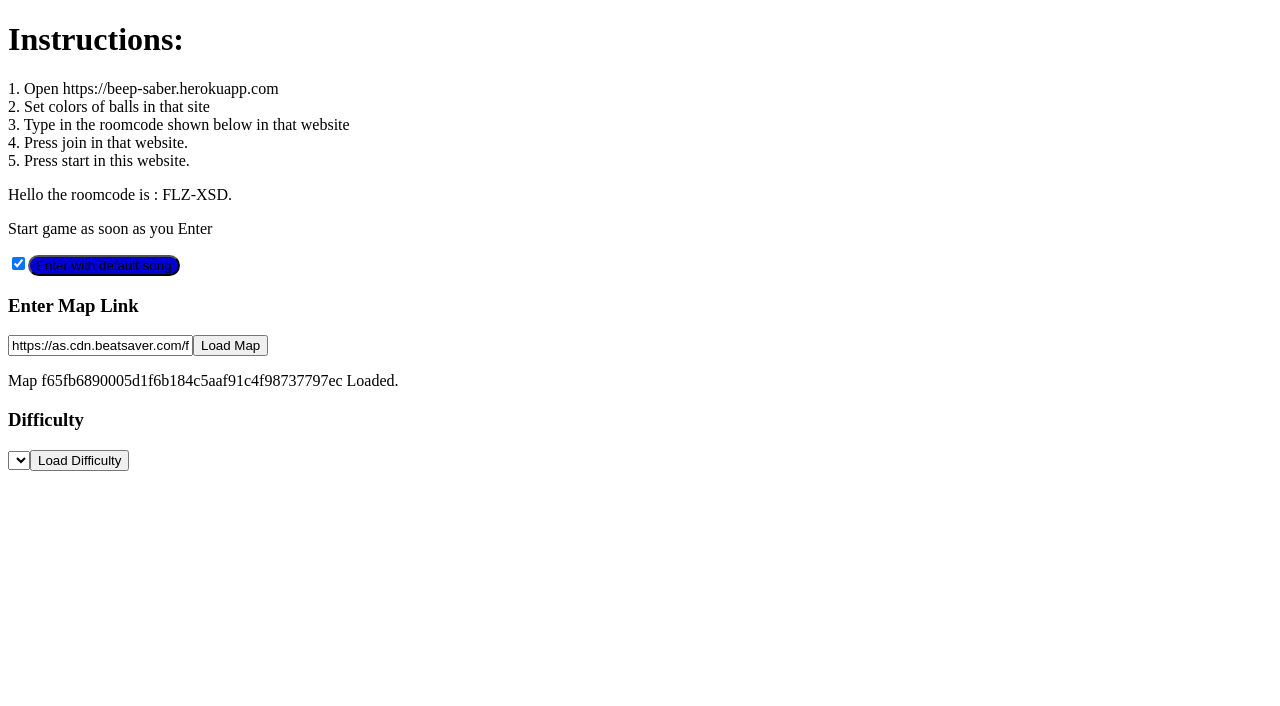
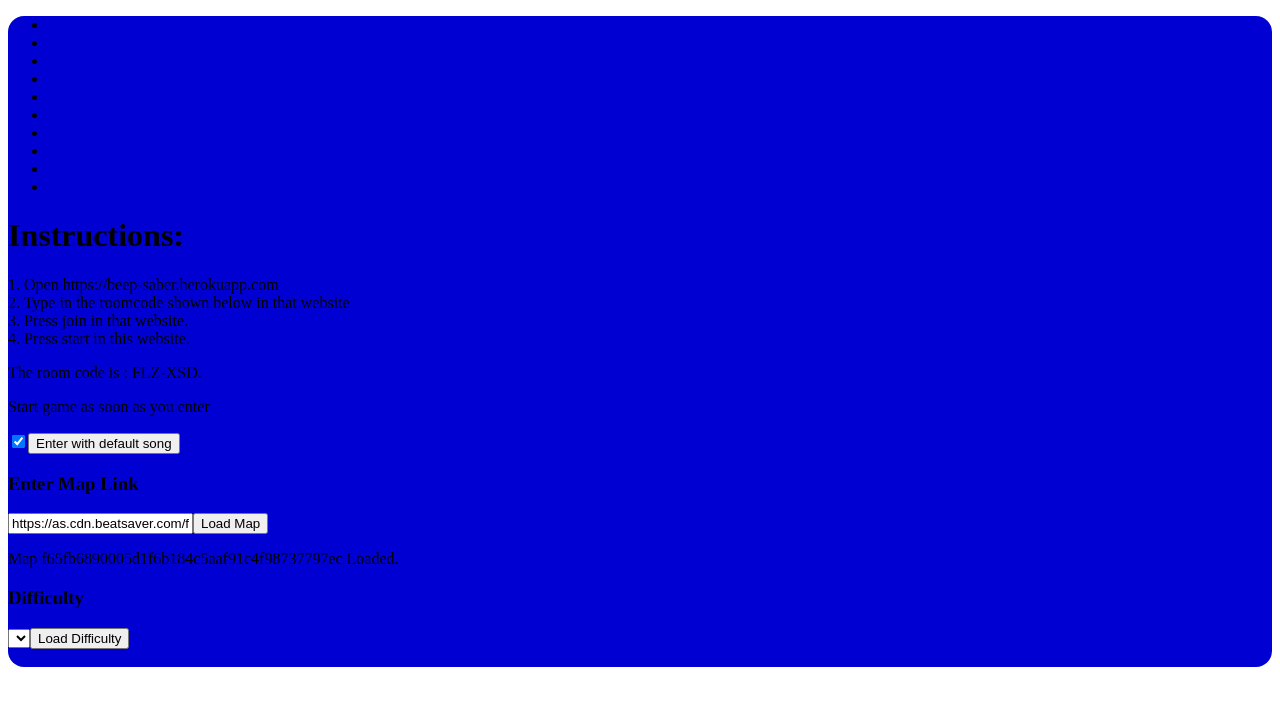
Before and after one commit to yudeeeth/beep-saber, a React (Create React App) app: page / in a window 1280 px wide. Shown: the top 706 px of the page. Built offline with nearby package versions, Linux system fonts and the light colour scheme.

Commit message:
UI changes

```diff
--- a/src/components/Choose.jsx
+++ b/src/components/Choose.jsx
@@ -88,28 +88,39 @@ class Choose extends React.Component {
 
     menu = () => {
         return (
-            <div>
-                <h1>Instructions:</h1>
-                <p>
+            <div className="inp">
+                <div className="area" >
+                        <ul class="circles">
+                                <li></li>
+                                <li></li>
+                                <li></li>
+                                <li></li>
+                                <li></li>
+                                <li></li>
+                                <li></li>
+                                <li></li>
+                                <li></li>
+                                <li></li>
+                        </ul>
+                <h1 className="tex">Instructions:</h1>
+                <p className="bodytex">
                     1. Open https://beep-saber.herokuapp.com
                     <br />
-                    2. Set colors of balls in that site
+                    2. Type in the roomcode shown below in that website
                     <br />
-                    3. Type in the roomcode shown below in that website
+                    3. Press join in that website.
                     <br />
-                    4. Press join in that website.
-                    <br />
-                    5. Press start in this website.
+                    4. Press start in this website.
                 </p>
-                <div>Hello the roomcode is : {this.getRoomcode()}.</div>
-                <p>Start game as soon as you Enter</p>
+                <div className="bodytex">The room code is : {this.getRoomcode()}.</div>
+                <p className="bodytex">Start game as soon as you enter</p>
                 <input type="checkbox" defaultChecked="true" onClick={setdefault} />
-                <button className="inp" onClick={this.enterwithdefault}> Enter with default song </button>
-                <h3>Enter Map Link</h3>
-                <input type="text" value={this.state.mapURL} onChange={this.handleURLChange} />
-                <button onClick={this.setMapId}>Load Map</button>
-                <p>{this.state.mapId != "" ? `Map ${this.state.mapId} Loaded.` : "Please Enter a Map Url"}</p>
-                <h3>Difficulty</h3>
+                <button className="btn" onClick={this.enterwithdefault}> Enter with default song </button>
+                <h3 className="tex">Enter Map Link</h3>
+                <input className="bodytex" type="text" value={this.state.mapURL} onChange={this.handleURLChange} />
+                <button className="btn" onClick={this.setMapId}>Load Map</button>
+                <p className="bodytex">{this.state.mapId != "" ? `Map ${this.state.mapId} Loaded.` : "Please Enter a Map Url"}</p>
+                <h3 className="tex">Difficulty</h3>
                 <select value={this.state.difficulty} onChange={(event) => this.setState({ difficulty: event.target.value })}>
                     {
                         this.state.difficultyOptions.map((difficulty) => {
@@ -117,7 +128,7 @@ class Choose extends React.Component {
                         })
                     }
                 </select>
-                <button onClick={this.loadCurrentDifficulty}>Load Difficulty</button>
+                <button className="btn" onClick={this.loadCurrentDifficulty}>Load Difficulty</button>
                 <br />
                 <br />
                 {
@@ -125,6 +136,7 @@ class Choose extends React.Component {
                         <button onClick={this.changeComponent}>Open Game</button>
                         : null
                 }
+                </div >
             </div>
         );
     };
```
